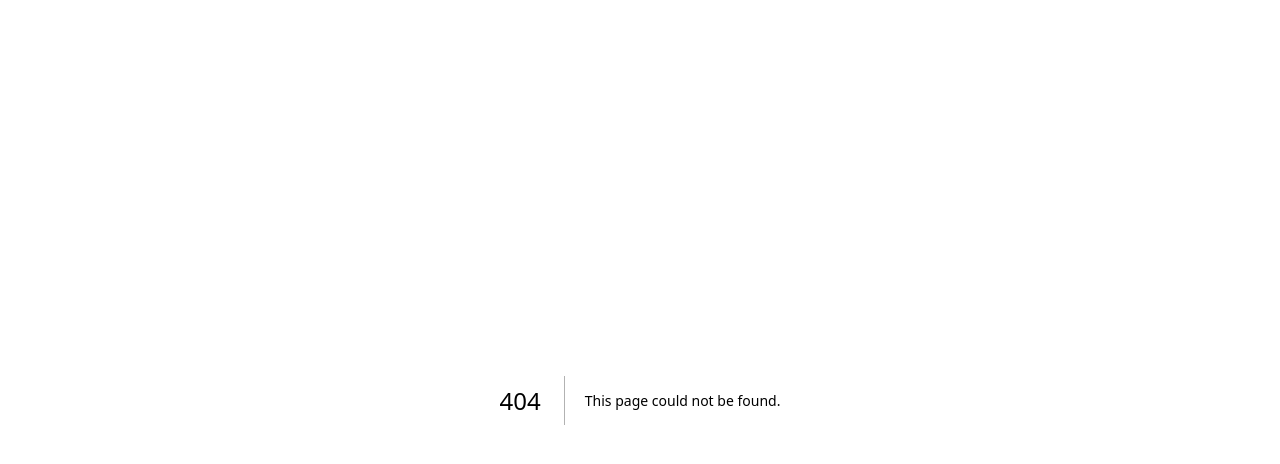
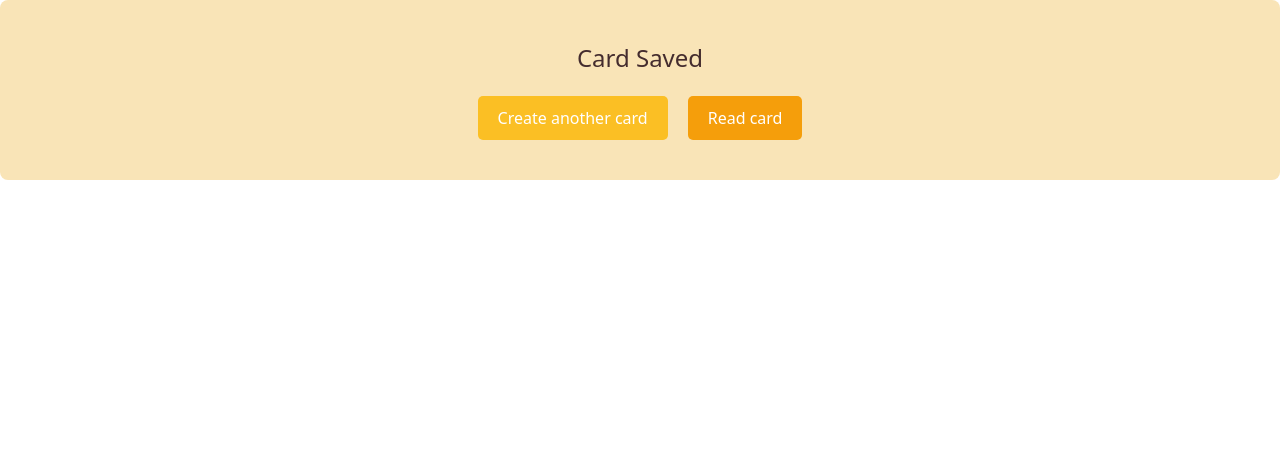
Before and after one commit to valarietan/react-cards, a Next.js app: page /cardSaved in a window 1280 px wide. Before the commit this address had no page. Shown: the top 464 px of the page. Built offline with nearby package versions, Linux system fonts and the light colour scheme.

Commit message:
commit card saved page

```diff
--- /dev/null
+++ b/pages/cardSaved.js
@@ -0,0 +1,7 @@
+import CardSavedPage from '@/components/CardSaved';
+
+const CardSaved = () => {
+  return <CardSavedPage />;
+};
+
+export default CardSaved;
```
